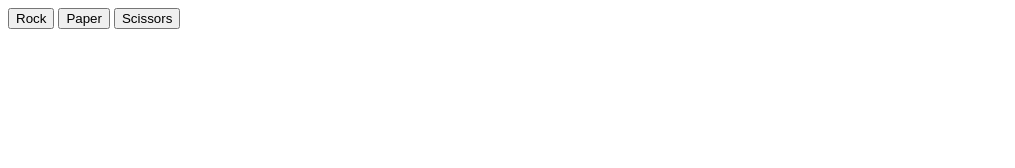
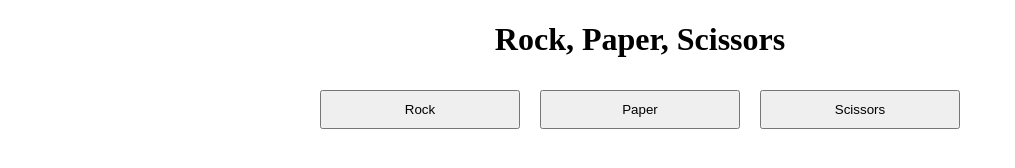
Before and after one commit to kevinhisel/rock-paper-scissors, a plain HTML site: page index.html in a window 1280 px wide. Shown: the whole page, without its empty margins (0-1015 px from the left). Drawn offline with Linux system fonts and the light colour scheme.

Commit message:
Add basic style to buttons and add heading to index.html

```diff
--- a/index.html
+++ b/index.html
@@ -4,12 +4,14 @@
         <title>Rock, Paper, Scissors</title>
         <meta charset="UTF-8">
         <script src="script.js" defer></script>
+        <link rel="stylesheet" href="style.css">
     </head>
     <body>
-        <div id="container">
+        <h1>Rock, Paper, Scissors</h1>
+        <div class="playerUI">
             <button id="rock">Rock</button>
             <button id="paper">Paper</button>
             <button id="scissors">Scissors</button>
-        </div>
+        </main>
     </body>
 </html>
--- a/style.css
+++ b/style.css
@@ -0,0 +1,15 @@
+.playerUI {
+    display: flex;
+    justify-content: center;
+}
+
+button {
+    flex-grow: 1;
+    padding: 10px;
+    margin: 10px;
+    max-width: 200px;
+}
+
+h1 {
+    text-align: center;
+}
```
